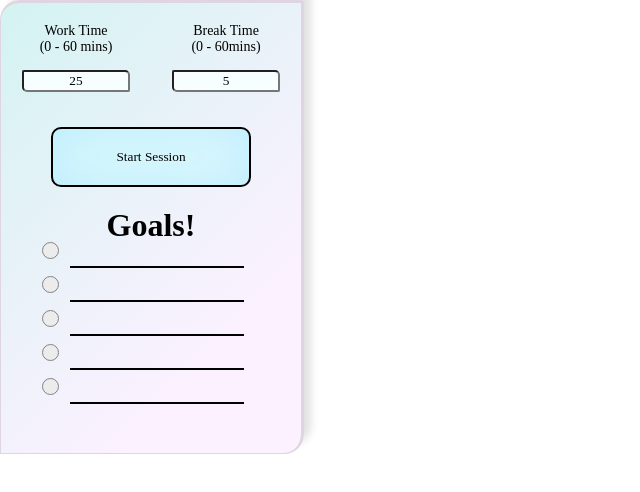
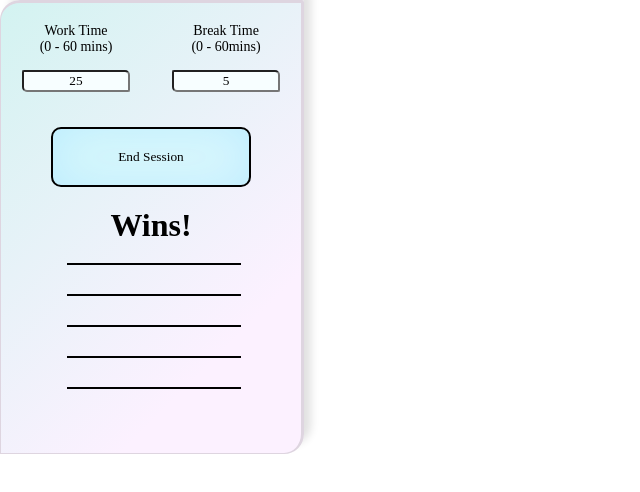
Before and after one commit to Hidinkyu/pomoExtension, a browser extension: page index.html in a window 1280 px wide. Both pictures are taken after a click on the button "Start Session". Shown: the whole page, without its empty margins (0-640 px from the left). Drawn offline with Linux system fonts and the light colour scheme; a web font is replaced by a local one.

Commit message:
JS CSS HTML

```diff
--- a/index.html
+++ b/index.html
@@ -22,26 +22,17 @@
       </div>
     </div>
     <button class="start">Start Session</button>
-    <h1 class="goalText">Goals!</h1>
+    <h1 class="goalText">Wins!</h1>
     <div class="goalSet ">
       <ul>
-        <li><input name="goals" type="radio" class="radioBtn num1">
-          <input type="text" class="goal num1"></li>
-
-        <li><input name="goals" type="radio" class="radioBtn num2">
-          <input type="text" class="goal num2"></li>
-
-        <li><input name="goals" type="radio" class="radioBtn num3">
-          <input type="text" class="goal num3"></li>
-
-        <li><input name="goals" type="radio" class="radioBtn num4">
-          <input type="text" class="goal num4"></li>
-
-        <li><input name="goals" type="radio" class="radioBtn num5">
-          <input type="text" class="goal num5"></li>
-
+        <li><input type="text" class="goal num1"></li>
+        <li><input type="text" class="goal num2"></li>
+        <li><input type="text" class="goal num3"></li>
+        <li><input type="text" class="goal num4"></li>
+        <li><input type="text" class="goal num5"></li>
       </ul>
     </div>
   </div>
+  <script src="main.js"></script>
 </body>
 </html>
--- a/main.js
+++ b/main.js
@@ -1,4 +1,19 @@
+document.addEventListener("DOMContentLoaded", () => {
+  const startButton = document.querySelector('.start')
+  let buttPoss = {poss : false};
+  startButton.addEventListener('click', () => {
+    if (buttPoss.poss === false) {
+    startButton.innerText = 'End Session'
+    buttPoss.poss = true;
+    getTime(buttPoss);
+    }
+    else {
+      startButton.innerText = 'Start Session'
+      buttPoss.poss = false;
+    }
 
+  })
+});
 
 /*
 START button
@@ -25,3 +40,15 @@ data stored
 2. microtasks/microwins for each goal
 3. number of pomodoros for each goal
 */
+
+// Time function
+function getTime (bool) {
+  let wTime = document.querySelector('.work').value;
+  if (wTime > 60) wTime = 60;
+  let wTimeInSec = wTime * 60
+  let decrementTime = setInterval(() => {
+    if (wTimeInSec === 1 || bool.poss === false) clearInterval(decrementTime);
+      wTimeInSec--;
+      console.log(wTimeInSec);
+    }, 1000);
+}
--- a/styles.css
+++ b/styles.css
@@ -94,7 +94,7 @@
 
 .goal {
   width:170px;
-  margin-left: 10px;
+  margin-left: 24px;
   border: none;
   border-bottom: 2px solid black;
   background-color: #fec5bb00;
@@ -104,26 +104,3 @@
 input:focus {
   outline: none;
 }
-
-input[type='radio']:after {
-  width: 15px;
-  height: 15px;
-  border-radius: 15px;
-  top: -2px;
-  left: -1px;
-  position: relative;
-  background-color: #ececec;
-  content: '';
-  display: inline-block;
-  visibility: visible;
-  border: 1px solid rgb(131, 131, 131);
-  transition: 300ms;
-}
-
-input[type='radio']:checked:after {
-  position: relative;
-  background-color: #93ffdd;
-  display: inline-block;
-  visibility: visible;
-  border: 1px solid rgb(124, 124, 124);
-}
```
